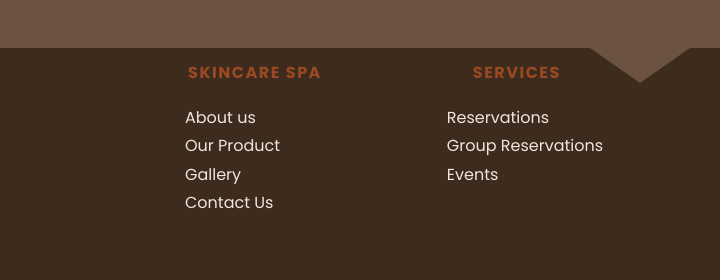
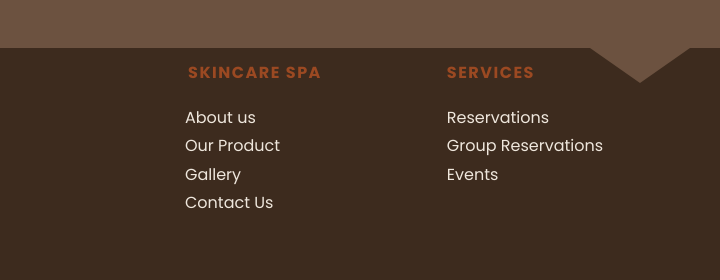
Before and after one commit to berriestrawberrie/Group-Project-Spa-Website, a plain HTML site: page index.html in a window 1280 px wide. Shown: the part 1602-1882 px from the top of the page, 0-720 px from the left. Drawn offline with nearby package versions, Linux system fonts and the light colour scheme.

Commit message:
Latest version

```diff
--- a/index.html
+++ b/index.html
@@ -136,7 +136,7 @@
         </div>
          <div class="boxes service">
             <ul class="services">
-                <li class="li-title"><p>Services</p></li>
+                <li class="li-title">Services</li>
                 <li><a href="#">Reservations</a></li>
                 <li><a href="#">Group Reservations</a></li>
                 <li><a href="#">Events</a></li>
```
